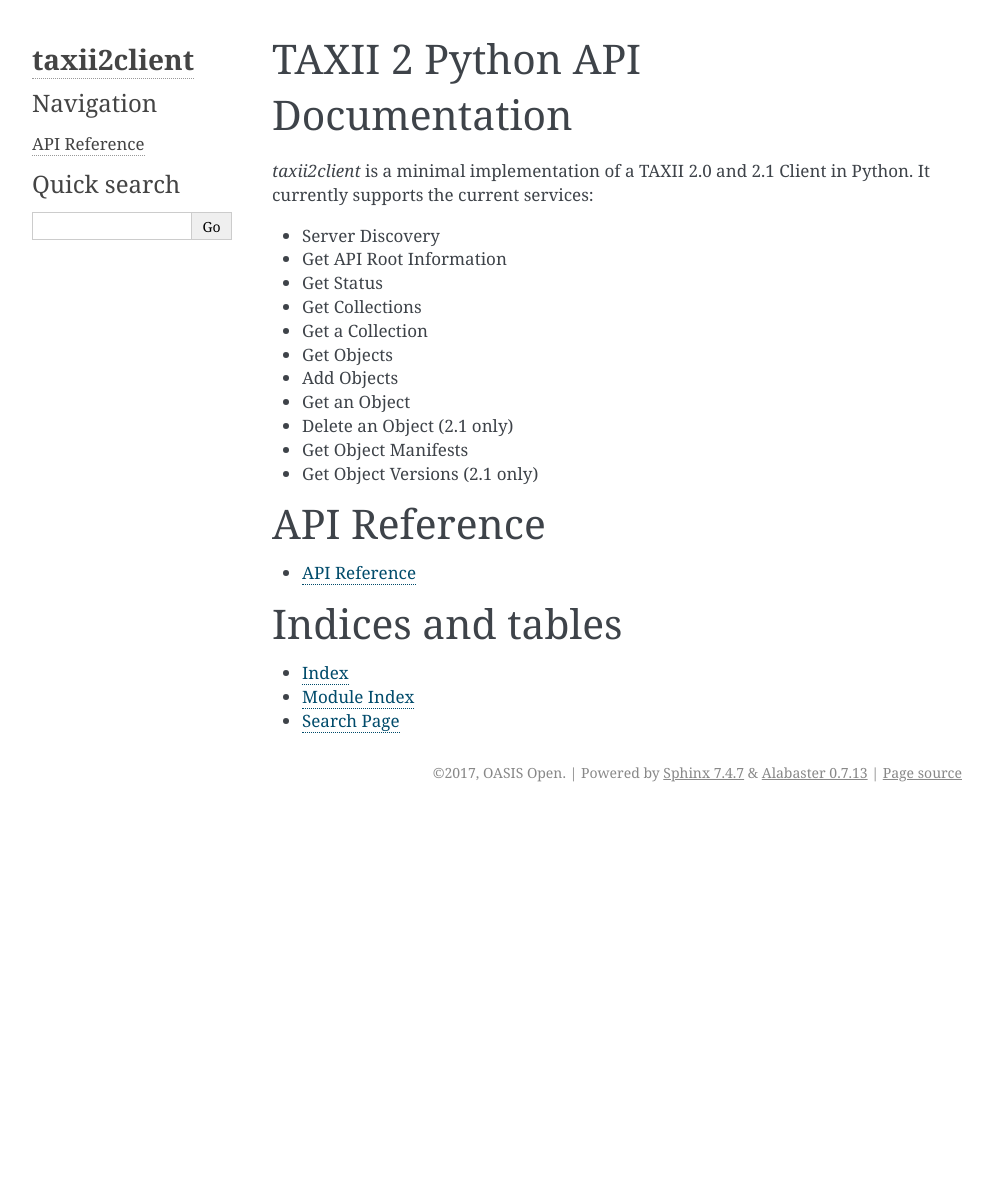
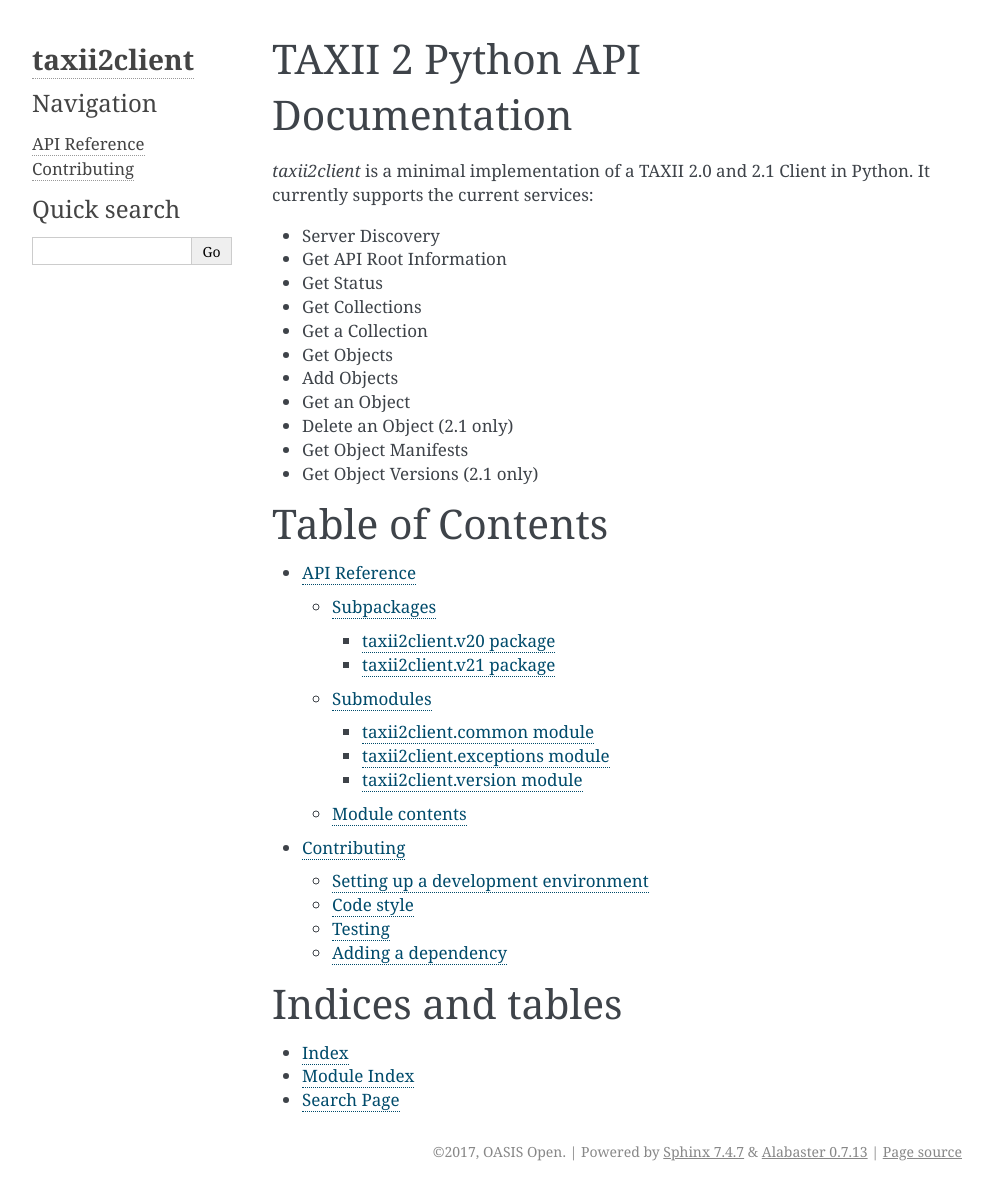
Before and after one commit to oasis-open/cti-taxii-client, a Sphinx documentation site: the page built from docs/index.rst, in a window 1280 px wide. Shown: the whole page, without its empty margins (148-1141 px from the left). Built offline with Sphinx 7.4.7, drawn with Linux system fonts in a browser that asks for light colours; before the commit the page ends 900 px from its top, so only the background shows below that.

Commit message:
Fix ReadTheDocs
API Reference should now be displayed.

```diff
--- /dev/null
+++ b/docs/api/taxii2client.rst
@@ -0,0 +1,49 @@
+API Reference
+=============
+
+This section of documentation contains information on all of the classes and
+functions in the ``taxii2client`` API, as given by the package's docstrings.
+
+Subpackages
+-----------
+
+.. toctree::
+   :maxdepth: 4
+
+   taxii2client.v20
+   taxii2client.v21
+
+Submodules
+----------
+
+taxii2client.common module
+**************************
+
+.. automodule:: taxii2client.common
+   :members:
+   :undoc-members:
+   :show-inheritance:
+
+taxii2client.exceptions module
+******************************
+
+.. automodule:: taxii2client.exceptions
+   :members:
+   :undoc-members:
+   :show-inheritance:
+
+taxii2client.version module
+***************************
+
+.. automodule:: taxii2client.version
+   :members:
+   :undoc-members:
+   :show-inheritance:
+
+Module contents
+---------------
+
+.. automodule:: taxii2client
+   :members:
+   :undoc-members:
+   :show-inheritance:
--- /dev/null
+++ b/docs/api/taxii2client.v20.rst
@@ -0,0 +1,10 @@
+taxii2client.v20 package
+========================
+
+Module contents
+---------------
+
+.. automodule:: taxii2client.v20
+   :members:
+   :undoc-members:
+   :show-inheritance:
--- /dev/null
+++ b/docs/api/taxii2client.v21.rst
@@ -0,0 +1,10 @@
+taxii2client.v21 package
+========================
+
+Module contents
+---------------
+
+.. automodule:: taxii2client.v21
+   :members:
+   :undoc-members:
+   :show-inheritance:
--- a/docs/index.rst
+++ b/docs/index.rst
@@ -21,13 +21,14 @@
 - Get Object Manifests
 - Get Object Versions (2.1 only)
 
-API Reference
-=============
+Table of Contents
+=================
 
 .. toctree::
    :maxdepth: 3
 
-   api/api_reference
+   api/taxii2client
+   contributing
 
 Indices and tables
 ==================
```
Also changed, not shown: docs/api/api_reference.rst (deleted, +0 -10 lines), 1 other file.
